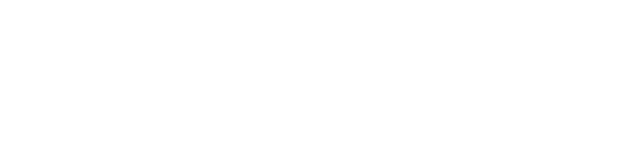
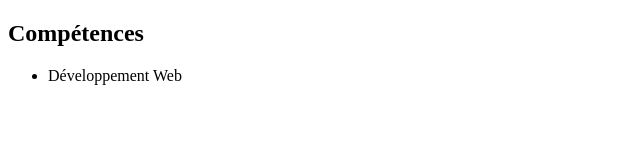
Before and after one commit to gandahoimma-cmd/mon-cv, a plain HTML site: page index.html in a window 1280 px wide. Shown: the whole page, without its empty margins (0-640 px from the left). Drawn offline with Linux system fonts and the light colour scheme.

Commit message:
mise en place de la section competences

```diff
--- a/index.html
+++ b/index.html
@@ -6,6 +6,10 @@
     <link rel="stylesheet" href="style.css">
 </head>
 <body>
+    <h2>Compétences</h2>
+    <ul>
+    <li>Développement Web</li>
+    </ul>
 
 </body>
 </html>
```
